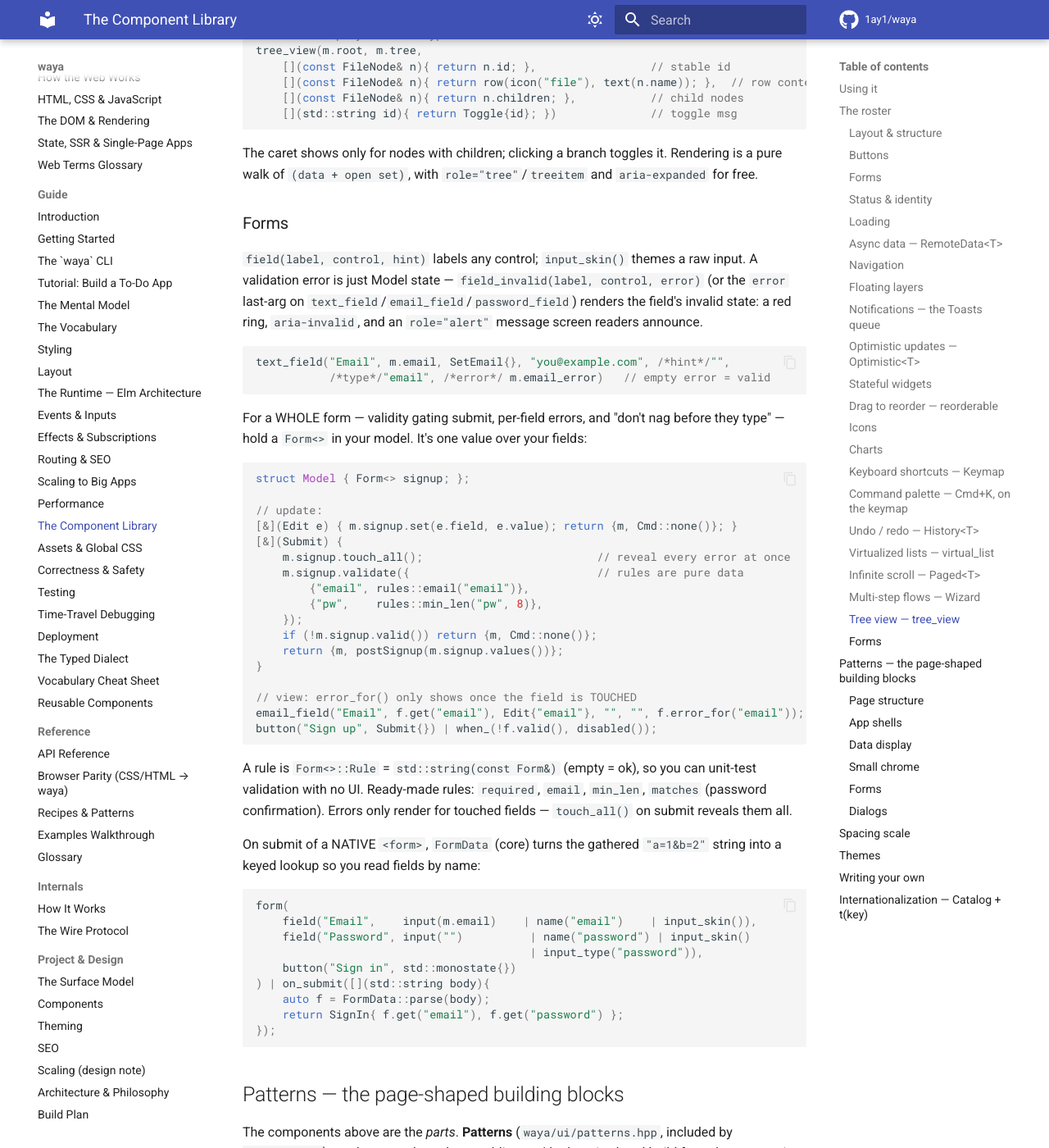
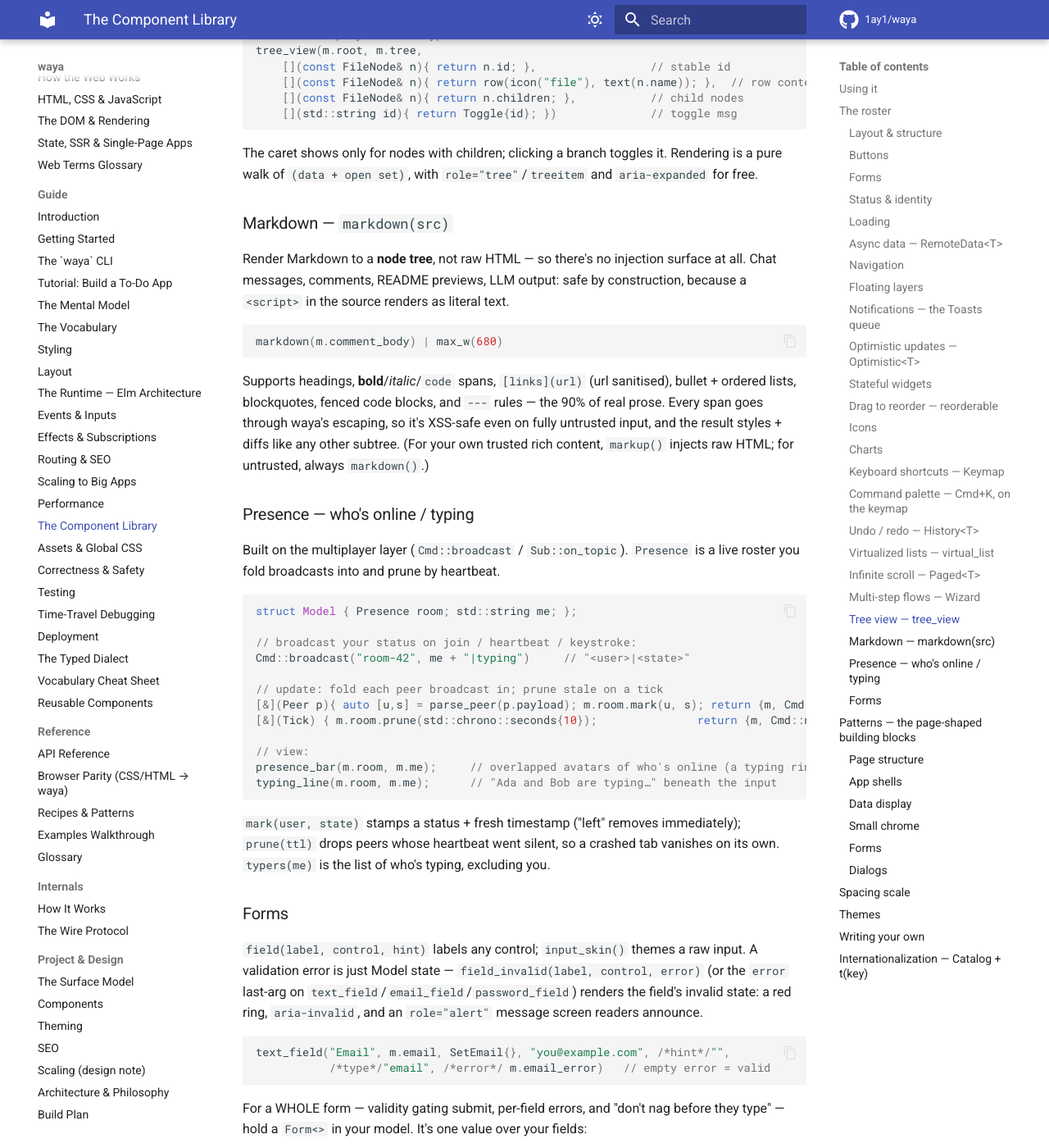
Before and after one commit to 1ay1/waya, an MkDocs documentation site: the page built from docs/14-components.md, in a window 1280 px wide and 1400 px high, scrolled down 9392 px. Shown: the whole window at 82% size. Built offline with MkDocs 1.6.1 and Material for MkDocs 9.7.7, drawn with Linux system fonts in a browser that asks for light colours; comment, search, counter and statistics services are not loaded; some of the changed text lies outside the part shown.

Commit message:
feat(ui): safe markdown + date/time fields + Presence + draggable split_pane
Four more capabilities, three needing no client change, one a small drag
handler.

1. markdown(src) (ui/markdown.hpp) — render Markdown to a NODE TREE, not
   raw HTML, so there's no injection surface: a <script> in the source
   renders as literal escaped text. Supports headings, bold/italic/code
   spans, [links](url) (sanitised), bullet + ordered lists, blockquotes,
   fenced code, and --- rules. XSS-safe on fully untrusted input (chat,
   comments, LLM output) — the safe counterpart to markup(). Gotcha:
   font-size only emits on text/input nodes, so heading size is pushed
   onto the SPANS, not the wrapping row.

2. date_field / time_field / datetime_field (patterns.hpp) — labelled
   native pickers joining the field family (patterns.hpp now includes
   forms.hpp for the native date/time inputs).

3. Presence (ui/presence.hpp) — who's online / typing, on the pub/sub
   layer. A roster you fold broadcasts into: mark(user, state) stamps a
   status + timestamp ("left" removes), prune(ttl) drops silent peers so a
   crashed tab vanishes, typers(me) lists who's typing. presence_bar() =
   overlapped avatars, typing_line() = "Ada and Bob are typing…".
   parse_peer splits the "<user>|<state>" broadcast payload.

4. split_pane (ui/split_pane.hpp + client) — two panes + a draggable
   divider, ratio as model state. A new pointer-drag handler computes the
   first pane's fraction from the pointer position within the container and
   fires onResize with it (rAF-throttled live, committed on pointer-up).
   jsdom-verified: dragging to x=700 of 1000px reports 0.7000. Horizontal
   or vertical; panes clamped to 5–95% so neither vanishes.

55 new assertions in test_widgets (markdown blocks + XSS escaping, date/
time fields, presence roster/prune/typing, split wiring + ratio). 31/31
ctest, client JS node --check clean.

````diff
--- a/docs/14-components.md
+++ b/docs/14-components.md
@@ -444,6 +444,47 @@
 Rendering is a pure walk of `(data + open set)`, with `role="tree"`/`treeitem`
 and `aria-expanded` for free.
 
+### Markdown — `markdown(src)`
+
+Render Markdown to a **node tree**, not raw HTML — so there's no injection
+surface at all. Chat messages, comments, README previews, LLM output: safe by
+construction, because a `<script>` in the source renders as literal text.
+
+```cpp
+markdown(m.comment_body) | max_w(680)
+```
+
+Supports headings, **bold**/*italic*/`code` spans, `[links](url)` (url
+sanitised), bullet + ordered lists, blockquotes, fenced code blocks, and `---`
+rules — the 90% of real prose. Every span goes through waya's escaping, so it's
+XSS-safe even on fully untrusted input, and the result styles + diffs like any
+other subtree. (For your own trusted rich content, `markup()` injects raw HTML;
+for untrusted, always `markdown()`.)
+
+### Presence — who's online / typing
+
+Built on the multiplayer layer (`Cmd::broadcast` / `Sub::on_topic`). `Presence`
+is a live roster you fold broadcasts into and prune by heartbeat.
+
+```cpp
+struct Model { Presence room; std::string me; };
+
+// broadcast your status on join / heartbeat / keystroke:
+Cmd::broadcast("room-42", me + "|typing")     // "<user>|<state>"
+
+// update: fold each peer broadcast in; prune stale on a tick
+[&](Peer p){ auto [u,s] = parse_peer(p.payload); m.room.mark(u, s); return {m, Cmd::none()}; }
+[&](Tick) { m.room.prune(std::chrono::seconds{10});               return {m, Cmd::none()}; }
+
+// view:
+presence_bar(m.room, m.me);     // overlapped avatars of who's online (a typing ring)
+typing_line(m.room, m.me);      // "Ada and Bob are typing…" beneath the input
+```
+
+`mark(user, state)` stamps a status + fresh timestamp ("left" removes
+immediately); `prune(ttl)` drops peers whose heartbeat went silent, so a crashed
+tab vanishes on its own. `typers(me)` is the list of who's typing, excluding you.
+
 ### Forms
 
 `field(label, control, hint)` labels any control; `input_skin()` themes a raw
@@ -590,6 +631,9 @@
   masking).
 - `textarea_field(…)` — a resizable multiline field.
 - `select_field(label, {options}, chosen, to_msg, hint?)` — a labelled dropdown.
+- `date_field` / `time_field` / `datetime_field` `(label, value, to_msg, hint?)`
+  — labelled NATIVE pickers (the browser's real calendar/clock, correct on
+  mobile); `to_msg` gets the ISO value (`"2024-03-15"`, `"14:30"`).
 - `file_field(label, to_msg, accept?, hint?)` — a labelled file picker;
   `to_msg` maps the picked `FileData` (name/mime/decoded bytes) to a Msg. The
   same bytes-in-your-update path serves `on_paste_file(fn)` — paste a screenshot
````
Also changed, not shown: docs/05-layout.md (+20 -0 lines), 7 other files.
